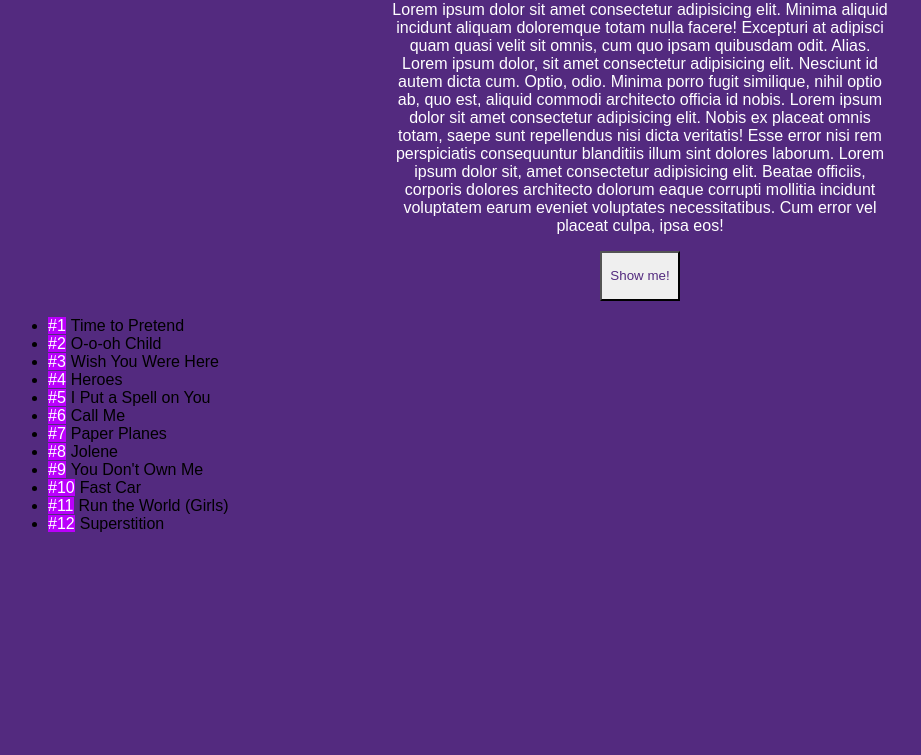
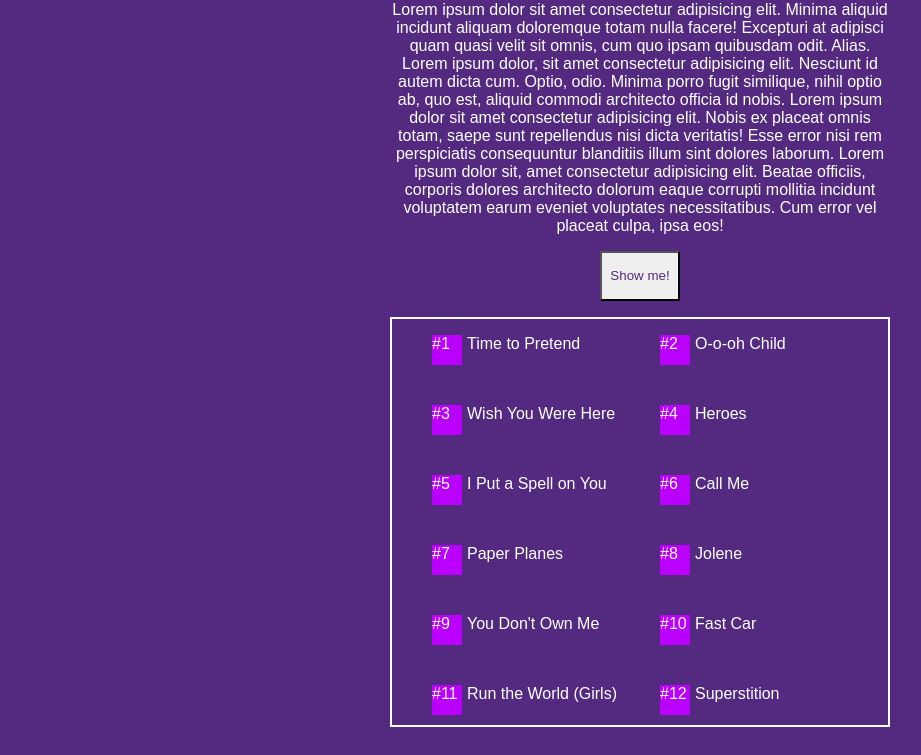
Before and after one commit to ThisIsMinaSamaan/Top-Songs, a plain HTML site: page index.html in a window 1280 px wide. Shown: the part 79-834 px from the top of the page, without its empty margins (0-921 px from the left). Before the commit the page ends 800 px from the top, so only its background shows below. Drawn offline with Linux system fonts and the light colour scheme.

Commit message:
styles.css

```diff
--- a/styles.css
+++ b/styles.css
@@ -29,21 +29,36 @@ button{
     margin-right: auto;
     margin-bottom: 1rem;
 }
-table{
 
-    height: 550px;
+.songs{
+    margin: 0 auto;
+    width: 500px;
+    height: 410px;
     border: white 2px solid;
-    margin-left: auto;
-    margin-right: auto;
-    text-align: center;
+    box-sizing: border-box;
 }
+
+.songs ul{
+    list-style: none;
+
+
+}
+
+.songs ul li {
+    float: left;
+    width: 50%;
+    text-align: left;
+    margin-bottom: 40px;
+}
+
 .num{
-    width: 40px;
-    height: 40px;
+    display: inline-block;
+    width: 30px;
+    height: 30px;
     background-color: #ba00fc;
     margin-right: 5px;
 }
-span,td{
+.num,li{
     color: white;
 }
 .fa-solid{
```
